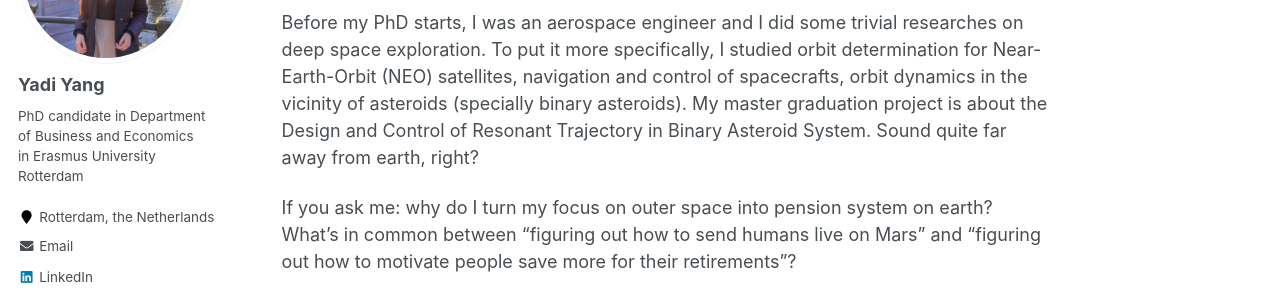
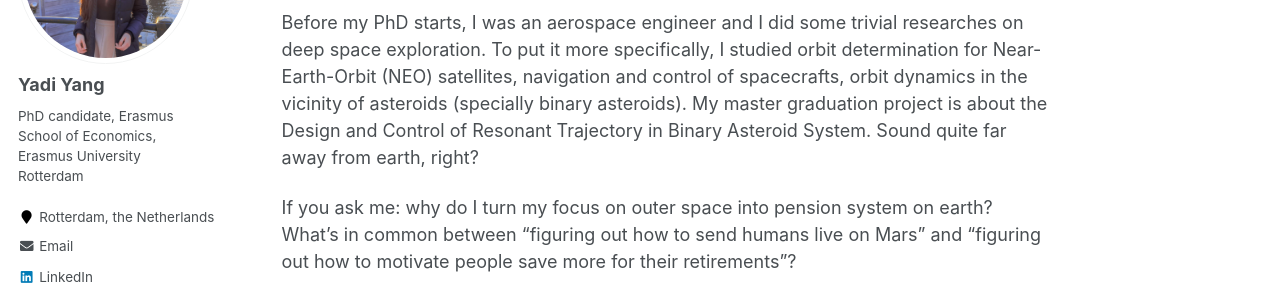
Before and after one commit to yangyadi/yangyadi.github.io, a Jekyll site: the page built from _pages/about.md, in a window 1280 px wide. Shown: the part 229-528 px from the top of the page. Built offline with Jekyll 4.4.1, drawn with Linux system fonts in a browser that asks for light colours.

Commit message:
Update _config.yml

```diff
--- a/_config.yml
+++ b/_config.yml
@@ -82,7 +82,7 @@ analytics:
 author:
   name             : "Yadi Yang"
   avatar           : "yy.jpeg"
-  bio              : "PhD candidate in Department of Business and Economics in Erasmus University Rotterdam"
+  bio              : "PhD candidate, Erasmus School of Economics, Erasmus University Rotterdam"
   location         : "Rotterdam, the Netherlands"
   employer         :
   pubmed           :
```
